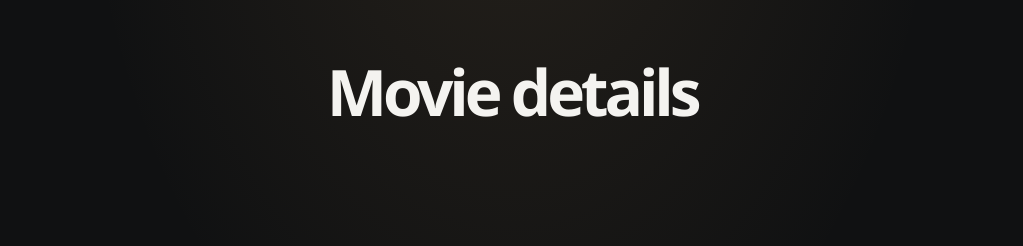
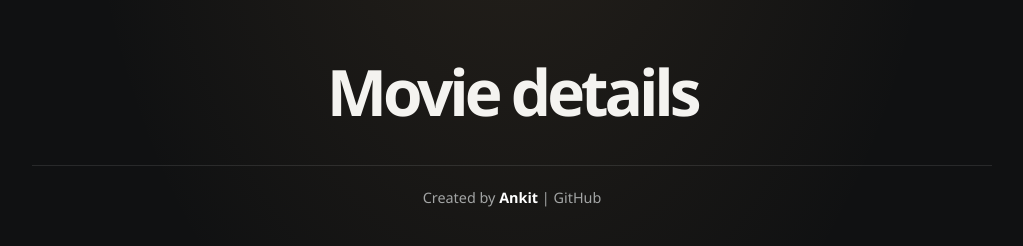
Before and after one commit to ankitCodesss/Movie-Hub-Project, a plain HTML site: page movie-details.html in a window 1280 px wide. Shown: the whole page, without its empty margins (128-1151 px from the left). Drawn offline with Linux system fonts and the light colour scheme.

Commit message:
Add creator footer and README details

```diff
--- a/movie-details.html
+++ b/movie-details.html
@@ -60,7 +60,9 @@
     </div>
  -->
 
-
+<footer class="site-footer">
+  <p>Created by <strong>Ankit</strong> | <a href="https://github.com/ankitCodesss/Movie-Hub-Project" target="_blank" rel="noopener">GitHub</a></p>
+</footer>
     <script src="movie-details.js"></script>
 </body>
 </html>
--- a/style.css
+++ b/style.css
@@ -211,3 +211,26 @@ body:has(#movie-detail) { padding-top: clamp(24px, 5vw, 58px); }
 @media (prefers-reduced-motion: reduce) {
     *, *::before, *::after { scroll-behavior: auto !important; transition-duration: .01ms !important; animation-duration: .01ms !important; }
 }
+
+
+.site-footer {
+  margin-top: 40px;
+  padding: 20px 16px;
+  text-align: center;
+  font-size: 0.9rem;
+  color: #b3b3b3;
+  border-top: 1px solid rgba(255, 255, 255, 0.1);
+}
+
+.site-footer strong {
+  color: #ffffff;
+}
+
+.site-footer a {
+  color: #f5c518;
+  text-decoration: none;
+}
+
+.site-footer a:hover {
+  text-decoration: underline;
+}
```
Also changed, not shown: script.js (+10 -9 lines), 1 other file.
